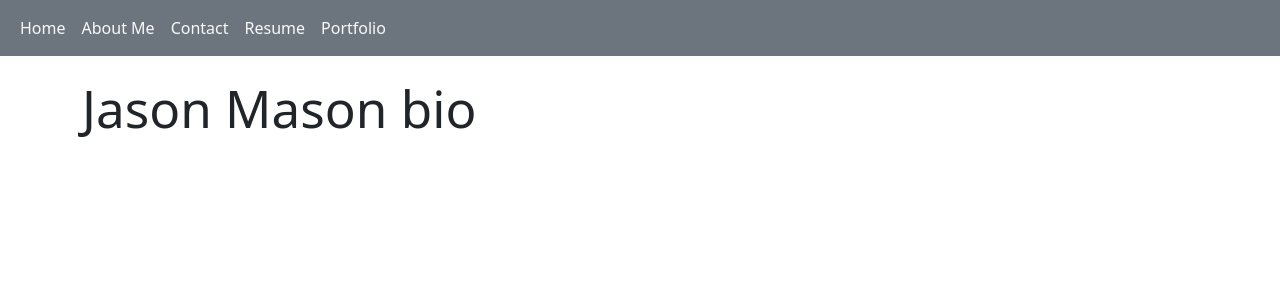
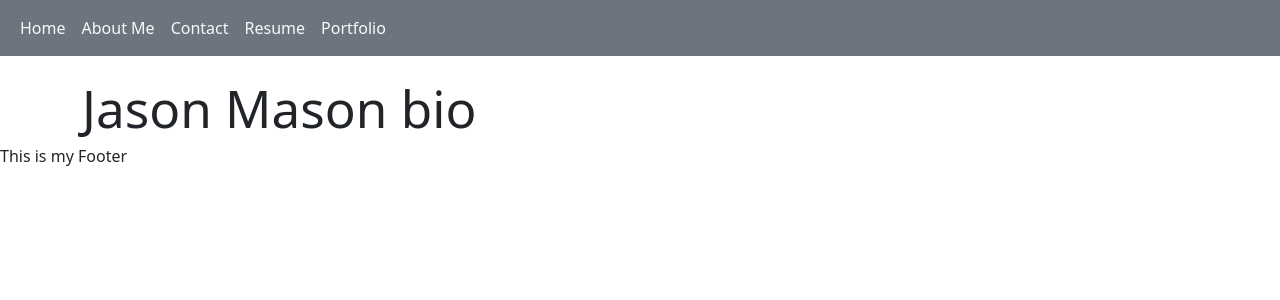
Before and after one commit to Jaysahhn/Week-20-Jasons-ReactPortfolio, a React (Vite) app: page /About in a window 1280 px wide. Shown: the top 300 px of the page. Built offline with nearby package versions, Linux system fonts and the light colour scheme.

Commit message:
added footer and footer import

```diff
--- a/src/App.jsx
+++ b/src/App.jsx
@@ -1,6 +1,7 @@
 // Bringing in the required import from 'react-router-dom'
 import { Outlet } from 'react-router-dom';
 import Nav from './components/Nav';
+import Footer from './components/Footer';
 
 function App() {
   // The Outlet component will conditionally swap between the different pages according to the URL
@@ -8,6 +9,7 @@ function App() {
     <>
       <Nav />
       <Outlet />
+      <Footer />
     </>
   );
 }
--- /dev/null
+++ b/src/components/Footer.jsx
@@ -0,0 +1,5 @@
+export default function Footer() {
+    return (
+        <div>This is my Footer</div>
+    );
+}
```
